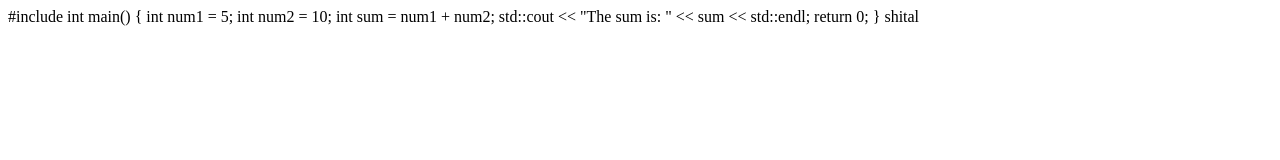
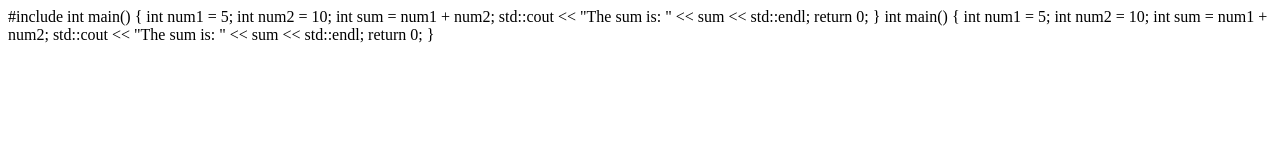
Before and after one commit to cshital5599/repository1, a plain HTML site: page index.html in a window 1280 px wide. Drawn offline with Linux system fonts and the light colour scheme.

Commit message:
cahnges in index.html repo1

```diff
--- a/index.html
+++ b/index.html
@@ -7,4 +7,10 @@ int main() {
   std::cout << "The sum is: " << sum << std::endl;
   return 0;
 }
-shital
+int main() {
+  int num1 = 5;
+  int num2 = 10;
+  int sum = num1 + num2;
+  std::cout << "The sum is: " << sum << std::endl;
+  return 0;
+}
```
